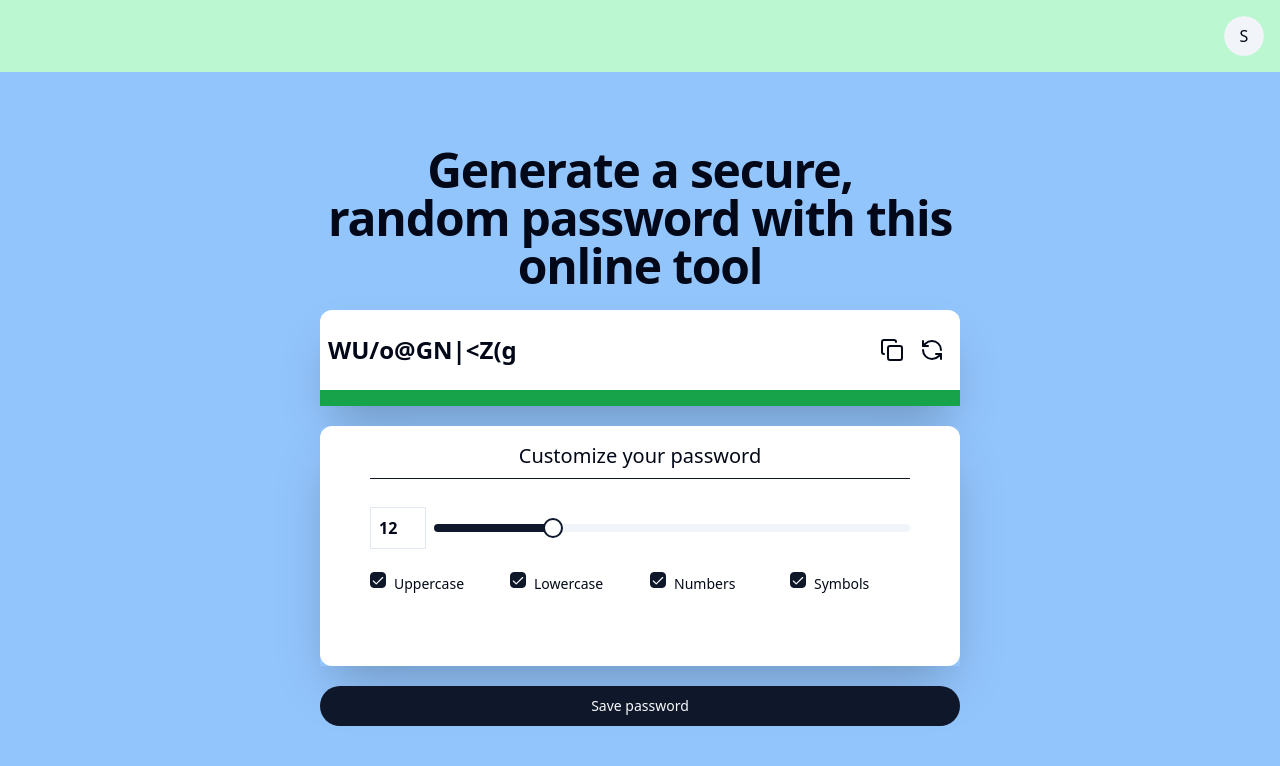
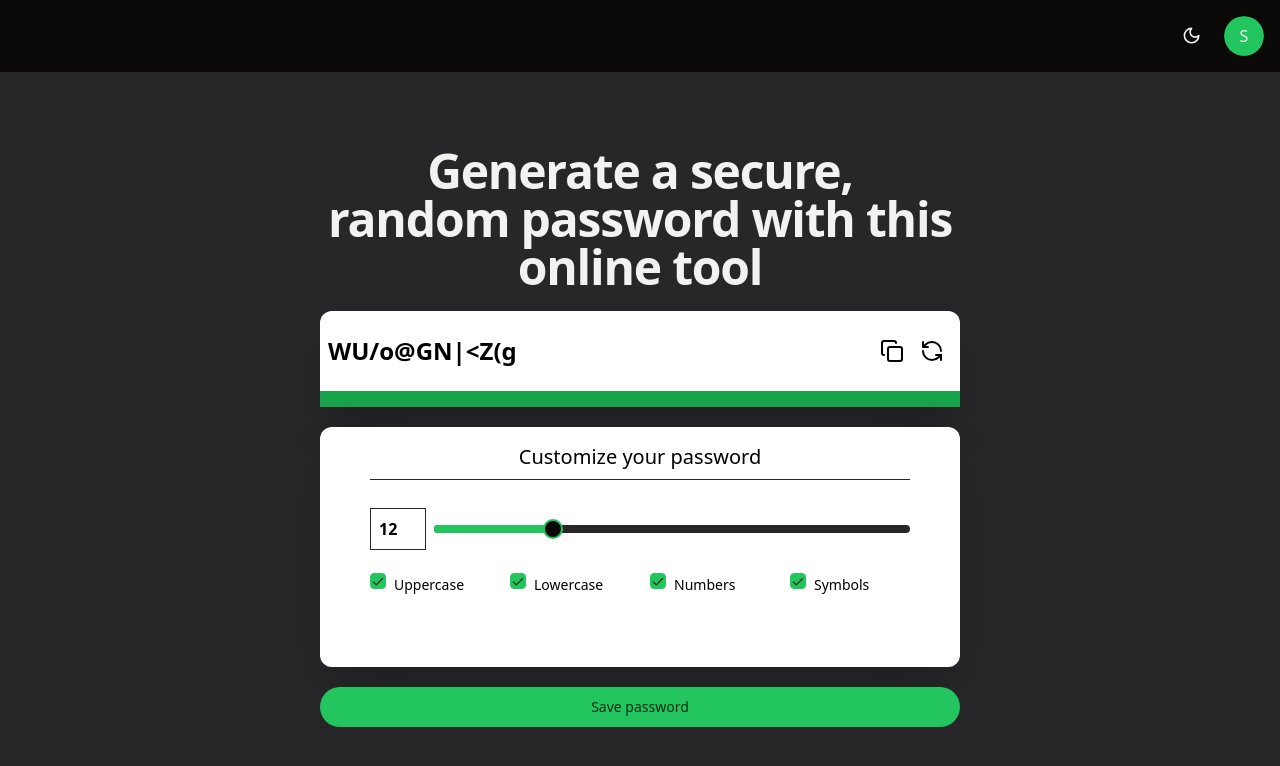
Before and after one commit to sharath-wq/password-generator, a React (Vite) app in the folder frontend/: page / in a window 1280 px wide. Shown: the top 766 px of the page. Built offline with nearby package versions, Linux system fonts and the light colour scheme.

Commit message:
added dark mode

```diff
--- a/frontend/src/App.tsx
+++ b/frontend/src/App.tsx
@@ -3,13 +3,17 @@ import Main from '@/components/main/main';
 
 import { Toaster } from '@/components/ui/toaster';
 
+import { ThemeProvider } from '@/components/theme-provider';
+
 function App() {
     return (
-        <main className='flex flex-col w-full h-screen bg-green-200'>
-            <Navbar />
-            <Main />
-            <Toaster />
-        </main>
+        <ThemeProvider defaultTheme='dark' storageKey='vite-ui-theme'>
+            <main className='flex flex-col w-full h-screen'>
+                <Navbar />
+                <Main />
+                <Toaster />
+            </main>
+        </ThemeProvider>
     );
 }
 
--- a/frontend/src/components/main/input.tsx
+++ b/frontend/src/components/main/input.tsx
@@ -20,14 +20,14 @@ const Input = ({ copyToClipboard, password, setPassword, handleGenerate }: Input
                     value={password}
                     onChange={(e) => setPassword(e.target.value)}
                     type='text'
-                    className='flex-1 outline-none text-xl sm:text-2xl font-bold'
+                    className='flex-1 outline-none text-xl sm:text-2xl font-bold dark:text-black'
                 />
                 <div className='flex'>
                     <Button onClick={copyToClipboard} size={'icon'} variant={'ghost'}>
-                        <Copy />
+                        <Copy className='dark:text-black' />
                     </Button>
                     <Button onClick={handleGenerate} size={'icon'} variant={'ghost'}>
-                        <RefreshCcw />
+                        <RefreshCcw className='dark:text-black' />
                     </Button>
                 </div>
             </div>
--- a/frontend/src/components/main/main.tsx
+++ b/frontend/src/components/main/main.tsx
@@ -72,8 +72,8 @@ const Main = () => {
     };
 
     return (
-        <div className='w-full h-full flex justify-center items-center bg-blue-300'>
-            <div className='sm:w-[50%] w-[80%] h-full flex flex-col items-center justify-center gap-5 '>
+        <div className='w-full h-full flex justify-center items-center bg-secondary'>
+            <div className='sm:w-[50%] w-[80%] h-full flex flex-col items-center justify-center gap-5'>
                 {/* Heading */}
                 <Heading />
 
--- a/frontend/src/components/main/options.tsx
+++ b/frontend/src/components/main/options.tsx
@@ -2,6 +2,8 @@ import { Separator } from '@/components/ui/separator';
 import { Slider } from '@/components/ui/slider';
 import { Checkbox } from '@/components/ui/checkbox';
 import { options } from '@/constants';
+
+import { Card, CardContent, CardDescription, CardFooter, CardHeader, CardTitle } from '@/components/ui/card';
 
 interface OptionsProps {
     checkboxStates: {
@@ -19,14 +21,14 @@ const Options = ({ length, handleCheckboxChange, handleLengthChange, checkboxSta
             <div className='flex gap-3 justify-between rounded-xl bg-white items-center p-5 h-60 flex-col'>
                 {/* top */}
                 <div className='h-1/6 w-[90%] flex flex-col items-center justify-end gap-2'>
-                    <h3 className='text-xl'>Customize your password</h3>
-                    <Separator className='bg-gray-900' />
+                    <h3 className='text-xl dark:text-black'>Customize your password</h3>
+                    <Separator />
                 </div>
                 {/* bottom */}
                 <div className='mt-2 h-5/6 w-[90%]'>
                     <div className='w-full flex gap-2 mt-2'>
                         <input
-                            className='w-14 p-2 border flex justify-center items-center font-bold outline-none'
+                            className='w-14 p-2 border flex justify-center items-center font-bold outline-none dark:text-black'
                             value={length}
                             onChange={(e) => handleLengthChange(parseInt(e.target.value) || 0)}
                             type='number'
@@ -50,7 +52,7 @@ const Options = ({ length, handleCheckboxChange, handleLengthChange, checkboxSta
                                 />
                                 <label
                                     htmlFor={item.value}
-                                    className='text-sm font-medium leading-none peer-disabled:cursor-not-allowed peer-disabled:opacity-70'
+                                    className='text-sm font-medium leading-none peer-disabled:cursor-not-allowed peer-disabled:opacity-70 dark:text-black'
                                 >
                                     {item.label}
                                 </label>
--- /dev/null
+++ b/frontend/src/components/mode-toggle.tsx
@@ -0,0 +1,26 @@
+import { Moon, Sun } from 'lucide-react';
+
+import { Button } from '@/components/ui/button';
+import { DropdownMenu, DropdownMenuContent, DropdownMenuItem, DropdownMenuTrigger } from '@/components/ui/dropdown-menu';
+import { useTheme } from '@/components/theme-provider';
+
+export function ModeToggle() {
+    const { setTheme } = useTheme();
+
+    return (
+        <DropdownMenu>
+            <DropdownMenuTrigger asChild>
+                <Button variant='outline' size='icon' className='outline-none border-none'>
+                    <Sun className='h-[1.2rem] w-[1.2rem] rotate-0 scale-100 transition-all dark:-rotate-90 dark:scale-0' />
+                    <Moon className='absolute h-[1.2rem] w-[1.2rem] rotate-90 scale-0 transition-all dark:rotate-0 dark:scale-100' />
+                    <span className='sr-only'>Toggle theme</span>
+                </Button>
+            </DropdownMenuTrigger>
+            <DropdownMenuContent align='end'>
+                <DropdownMenuItem onClick={() => setTheme('light')}>Light</DropdownMenuItem>
+                <DropdownMenuItem onClick={() => setTheme('dark')}>Dark</DropdownMenuItem>
+                <DropdownMenuItem onClick={() => setTheme('system')}>System</DropdownMenuItem>
+            </DropdownMenuContent>
+        </DropdownMenu>
+    );
+}
--- a/frontend/src/components/navbar/navbar.tsx
+++ b/frontend/src/components/navbar/navbar.tsx
@@ -8,15 +8,18 @@ import {
     DropdownMenuTrigger,
 } from '@/components/ui/dropdown-menu';
 import { LogOut } from 'lucide-react';
+import { ModeToggle } from '@/components/mode-toggle';
 
 const Navbar = () => {
     return (
-        <div className='flex justify-end p-4'>
+        <div className='flex justify-end p-4 border-b shadow-2xl gap-3'>
+            <ModeToggle />
+
             <DropdownMenu>
                 <DropdownMenuTrigger>
                     <Avatar>
                         <AvatarImage src='#' alt='@shadcn' />
-                        <AvatarFallback>S</AvatarFallback>
+                        <AvatarFallback className='bg-primary'>S</AvatarFallback>
                     </Avatar>
                 </DropdownMenuTrigger>
                 <DropdownMenuContent>
--- /dev/null
+++ b/frontend/src/components/theme-provider.tsx
@@ -0,0 +1,67 @@
+import { createContext, useContext, useEffect, useState } from 'react';
+
+type Theme = 'dark' | 'light' | 'system';
+
+type ThemeProviderProps = {
+    children: React.ReactNode;
+    defaultTheme?: Theme;
+    storageKey?: string;
+};
+
+type ThemeProviderState = {
+    theme: Theme;
+    setTheme: (theme: Theme) => void;
+};
+
+const initialState: ThemeProviderState = {
+    theme: 'system',
+    setTheme: () => null,
+};
+
+const ThemeProviderContext = createContext<ThemeProviderState>(initialState);
+
+export function ThemeProvider({
+    children,
+    defaultTheme = 'system',
+    storageKey = 'vite-ui-theme',
+    ...props
+}: ThemeProviderProps) {
+    const [theme, setTheme] = useState<Theme>(() => (localStorage.getItem(storageKey) as Theme) || defaultTheme);
+
+    useEffect(() => {
+        const root = window.document.documentElement;
+
+        root.classList.remove('light', 'dark');
+
+        if (theme === 'system') {
+            const systemTheme = window.matchMedia('(prefers-color-scheme: dark)').matches ? 'dark' : 'light';
+
+            root.classList.add(systemTheme);
+            return;
+        }
+
+        root.classList.add(theme);
+    }, [theme]);
+
+    const value = {
+        theme,
+        setTheme: (theme: Theme) => {
+            localStorage.setItem(storageKey, theme);
+            setTheme(theme);
+        },
+    };
+
+    return (
+        <ThemeProviderContext.Provider {...props} value={value}>
+            {children}
+        </ThemeProviderContext.Provider>
+    );
+}
+
+export const useTheme = () => {
+    const context = useContext(ThemeProviderContext);
+
+    if (context === undefined) throw new Error('useTheme must be used within a ThemeProvider');
+
+    return context;
+};
--- /dev/null
+++ b/frontend/src/components/ui/card.tsx
@@ -0,0 +1,79 @@
+import * as React from "react"
+
+import { cn } from "@/lib/utils"
+
+const Card = React.forwardRef<
+  HTMLDivElement,
+  React.HTMLAttributes<HTMLDivElement>
+>(({ className, ...props }, ref) => (
+  <div
+    ref={ref}
+    className={cn(
+      "rounded-lg border bg-card text-card-foreground shadow-sm",
+      className
+    )}
+    {...props}
+  />
+))
+Card.displayName = "Card"
+
+const CardHeader = React.forwardRef<
+  HTMLDivElement,
+  React.HTMLAttributes<HTMLDivElement>
+>(({ className, ...props }, ref) => (
+  <div
+    ref={ref}
+    className={cn("flex flex-col space-y-1.5 p-6", className)}
+    {...props}
+  />
+))
+CardHeader.displayName = "CardHeader"
+
+const CardTitle = React.forwardRef<
+  HTMLParagraphElement,
+  React.HTMLAttributes<HTMLHeadingElement>
+>(({ className, ...props }, ref) => (
+  <h3
+    ref={ref}
+    className={cn(
+      "text-2xl font-semibold leading-none tracking-tight",
+      className
+    )}
+    {...props}
+  />
+))
+CardTitle.displayName = "CardTitle"
+
+const CardDescription = React.forwardRef<
+  HTMLParagraphElement,
+  React.HTMLAttributes<HTMLParagraphElement>
+>(({ className, ...props }, ref) => (
+  <p
+    ref={ref}
+    className={cn("text-sm text-muted-foreground", className)}
+    {...props}
+  />
+))
+CardDescription.displayName = "CardDescription"
+
+const CardContent = React.forwardRef<
+  HTMLDivElement,
+  React.HTMLAttributes<HTMLDivElement>
+>(({ className, ...props }, ref) => (
+  <div ref={ref} className={cn("p-6 pt-0", className)} {...props} />
+))
+CardContent.displayName = "CardContent"
+
+const CardFooter = React.forwardRef<
+  HTMLDivElement,
+  React.HTMLAttributes<HTMLDivElement>
+>(({ className, ...props }, ref) => (
+  <div
+    ref={ref}
+    className={cn("flex items-center p-6 pt-0", className)}
+    {...props}
+  />
+))
+CardFooter.displayName = "CardFooter"
+
+export { Card, CardHeader, CardFooter, CardTitle, CardDescription, CardContent }
--- /dev/null
+++ b/frontend/src/components/ui/input.tsx
@@ -0,0 +1,25 @@
+import * as React from "react"
+
+import { cn } from "@/lib/utils"
+
+export interface InputProps
+  extends React.InputHTMLAttributes<HTMLInputElement> {}
+
+const Input = React.forwardRef<HTMLInputElement, InputProps>(
+  ({ className, type, ...props }, ref) => {
+    return (
+      <input
+        type={type}
+        className={cn(
+          "flex h-10 w-full rounded-md border border-input bg-background px-3 py-2 text-sm ring-offset-background file:border-0 file:bg-transparent file:text-sm file:font-medium placeholder:text-muted-foreground focus-visible:outline-none focus-visible:ring-2 focus-visible:ring-ring focus-visible:ring-offset-2 disabled:cursor-not-allowed disabled:opacity-50",
+          className
+        )}
+        ref={ref}
+        {...props}
+      />
+    )
+  }
+)
+Input.displayName = "Input"
+
+export { Input }
--- a/frontend/src/global.css
+++ b/frontend/src/global.css
@@ -5,64 +5,47 @@
 @layer base {
     :root {
         --background: 0 0% 100%;
-      --foreground: 222.2 84% 4.9%;
-
+        --foreground: 240 10% 3.9%;
         --card: 0 0% 100%;
-      --card-foreground: 222.2 84% 4.9%;
-
+        --card-foreground: 240 10% 3.9%;
         --popover: 0 0% 100%;
-      --popover-foreground: 222.2 84% 4.9%;
-
-      --primary: 222.2 47.4% 11.2%;
-      --primary-foreground: 210 40% 98%;
-
-      --secondary: 210 40% 96.1%;
-      --secondary-foreground: 222.2 47.4% 11.2%;
-
-      --muted: 210 40% 96.1%;
-      --muted-foreground: 215.4 16.3% 46.9%;
-
-      --accent: 210 40% 96.1%;
-      --accent-foreground: 222.2 47.4% 11.2%;
-
+        --popover-foreground: 240 10% 3.9%;
+        --primary: 142.1 76.2% 36.3%;
+        --primary-foreground: 355.7 100% 97.3%;
+        --secondary: 240 4.8% 95.9%;
+        --secondary-foreground: 240 5.9% 10%;
+        --muted: 240 4.8% 95.9%;
+        --muted-foreground: 240 3.8% 46.1%;
+        --accent: 240 4.8% 95.9%;
+        --accent-foreground: 240 5.9% 10%;
         --destructive: 0 84.2% 60.2%;
-      --destructive-foreground: 210 40% 98%;
-
-      --border: 214.3 31.8% 91.4%;
-      --input: 214.3 31.8% 91.4%;
-      --ring: 222.2 84% 4.9%;
-
+        --destructive-foreground: 0 0% 98%;
+        --border: 240 5.9% 90%;
+        --input: 240 5.9% 90%;
+        --ring: 142.1 76.2% 36.3%;
         --radius: 0.5rem;
     }
 
     .dark {
-      --background: 222.2 84% 4.9%;
-      --foreground: 210 40% 98%;
-
-      --card: 222.2 84% 4.9%;
-      --card-foreground: 210 40% 98%;
-
-      --popover: 222.2 84% 4.9%;
-      --popover-foreground: 210 40% 98%;
-
-      --primary: 210 40% 98%;
-      --primary-foreground: 222.2 47.4% 11.2%;
-
-      --secondary: 217.2 32.6% 17.5%;
-      --secondary-foreground: 210 40% 98%;
-
-      --muted: 217.2 32.6% 17.5%;
-      --muted-foreground: 215 20.2% 65.1%;
-
-      --accent: 217.2 32.6% 17.5%;
-      --accent-foreground: 210 40% 98%;
-
+        --background: 20 14.3% 4.1%;
+        --foreground: 0 0% 95%;
+        --card: 24 9.8% 10%;
+        --card-foreground: 0 0% 95%;
+        --popover: 0 0% 9%;
+        --popover-foreground: 0 0% 95%;
+        --primary: 142.1 70.6% 45.3%;
+        --primary-foreground: 144.9 80.4% 10%;
+        --secondary: 240 3.7% 15.9%;
+        --secondary-foreground: 0 0% 98%;
+        --muted: 0 0% 15%;
+        --muted-foreground: 240 5% 64.9%;
+        --accent: 12 6.5% 15.1%;
+        --accent-foreground: 0 0% 98%;
         --destructive: 0 62.8% 30.6%;
-      --destructive-foreground: 210 40% 98%;
-
-      --border: 217.2 32.6% 17.5%;
-      --input: 217.2 32.6% 17.5%;
-      --ring: 212.7 26.8% 83.9%;
+        --destructive-foreground: 0 85.7% 97.3%;
+        --border: 240 3.7% 15.9%;
+        --input: 240 3.7% 15.9%;
+        --ring: 142.4 71.8% 29.2%;
     }
 }
 
```
Lines whose indentation alone changed are shown as unchanged.
